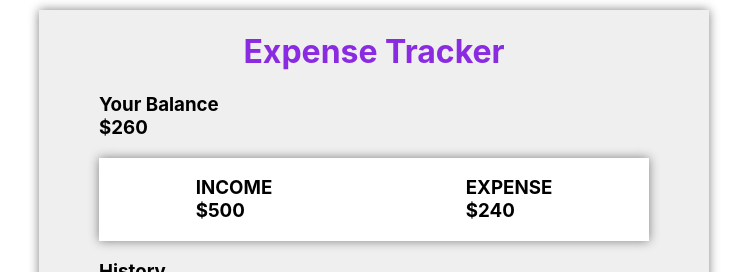
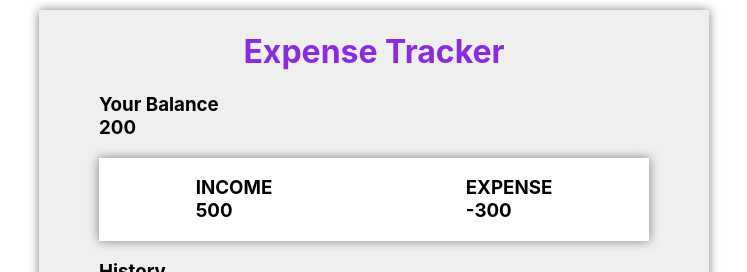
Before and after one commit to sajid-munawar/Expense_Tracker_app, a React (Create React App) app: page / in a window 1280 px wide. Shown: the top 272 px of the page, without its empty margins (266-1013 px from the left). Built offline with nearby package versions, Linux system fonts and the light colour scheme.

Commit message:
Created tracker app

```diff
--- a/src/child.js
+++ b/src/child.js
@@ -1,29 +1,53 @@
 import React, { useContext, useState } from 'react';
-import {TransactionContext} from "./transContext"
+import { TransactionContext } from "./transContext"
 
 function Child() {
-    let {transactions} =useContext(TransactionContext)
+    let { transactions, addTransaction } = useContext(TransactionContext)
+    let [newDesc, setDesc] = useState("")
+    let [newAmount, setAmount] = useState(0)
+
+
+
     const handleAddition = (event) => {
         event.preventDefault();
-    let [newDics,setDics]=useState("")
+        addTransaction({
+            amount: Number(newAmount),
+            desc: newDesc
+        })
 
+    }
+    const getIncome = () => {
+        let income = 0;
+        for (var i = 0; i < transactions.length; i++) {
+            if (transactions[i].amount > 0)
+                income += transactions[i].amount
+        }
+        return income;
+    }
+    const getExpense = () => {
+        let expense = 0;
+        for (var i = 0; i < transactions.length; i++) {
+            if (transactions[i].amount < 0)
+                expense += transactions[i].amount
+        }
+        return expense;
     }
 
         return (
             <div className="container">
                 <h1 className="text-center" >Expense Tracker</h1>
 
-            <h3>Your Balance <br />$260</h3>
+                <h3>Your Balance <br />{getIncome() +getExpense()} </h3>
                 <div className="expense-container">
-                <h3>INCOME<br />$500</h3>
-                <h3>EXPENSE<br />$240</h3>
+                    <h3>INCOME<br />{getIncome()}</h3>
+                    <h3>EXPENSE<br />{getExpense()}</h3>
                 </div>
                 <h3>History</h3>
                 <hr />
 
                 <ul className="transaction-list">
-               {transactions.map((transObj,ind )=>{
-                   return(
+                    {transactions.map((transObj, ind) => {
+                        return (
                             <li key={ind}>
                                 <span>{transObj.desc} </span>
                                 <span>{transObj.amount}</span>
@@ -39,12 +63,12 @@ function Child() {
                 <form className="transaction-form" onSubmit={handleAddition}>
                     <label>
                         Enter Description <br />
-                    <input type="text" required/>
+                        <input type="text" onChange={(ev) => setDesc(ev.target.value)} required />
                     </label>
                     <br />
                     <label>
                         Enter Amount <br />
-                    <input type="number" required/><br />
+                        <input type="number" onChange={(ev) => setAmount(ev.target.value)} required /><br />
                     </label>
                     <input type="submit" value="Add Transaction" className="button" />
                 </form>
```
Also changed, not shown: 1 other file (tests, documents, lock files or other folders). Lines whose indentation alone changed are shown as unchanged.
